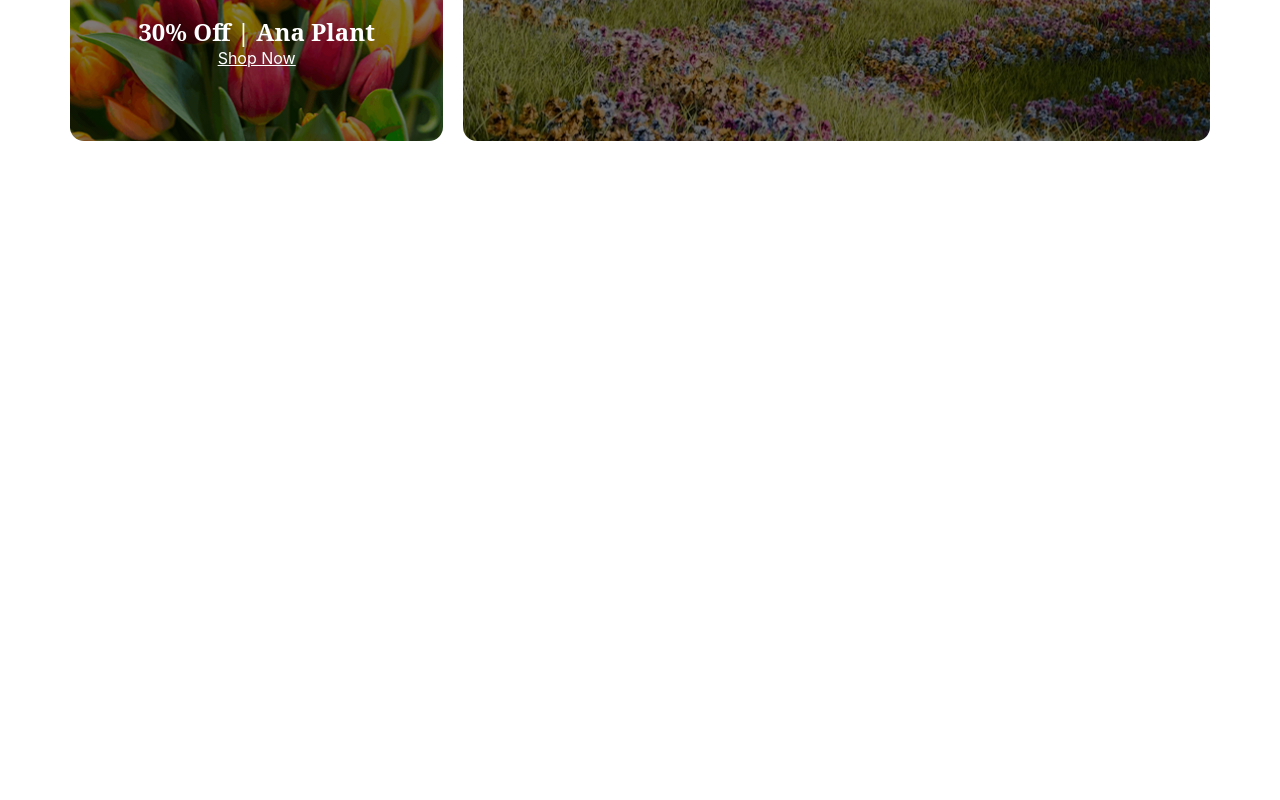
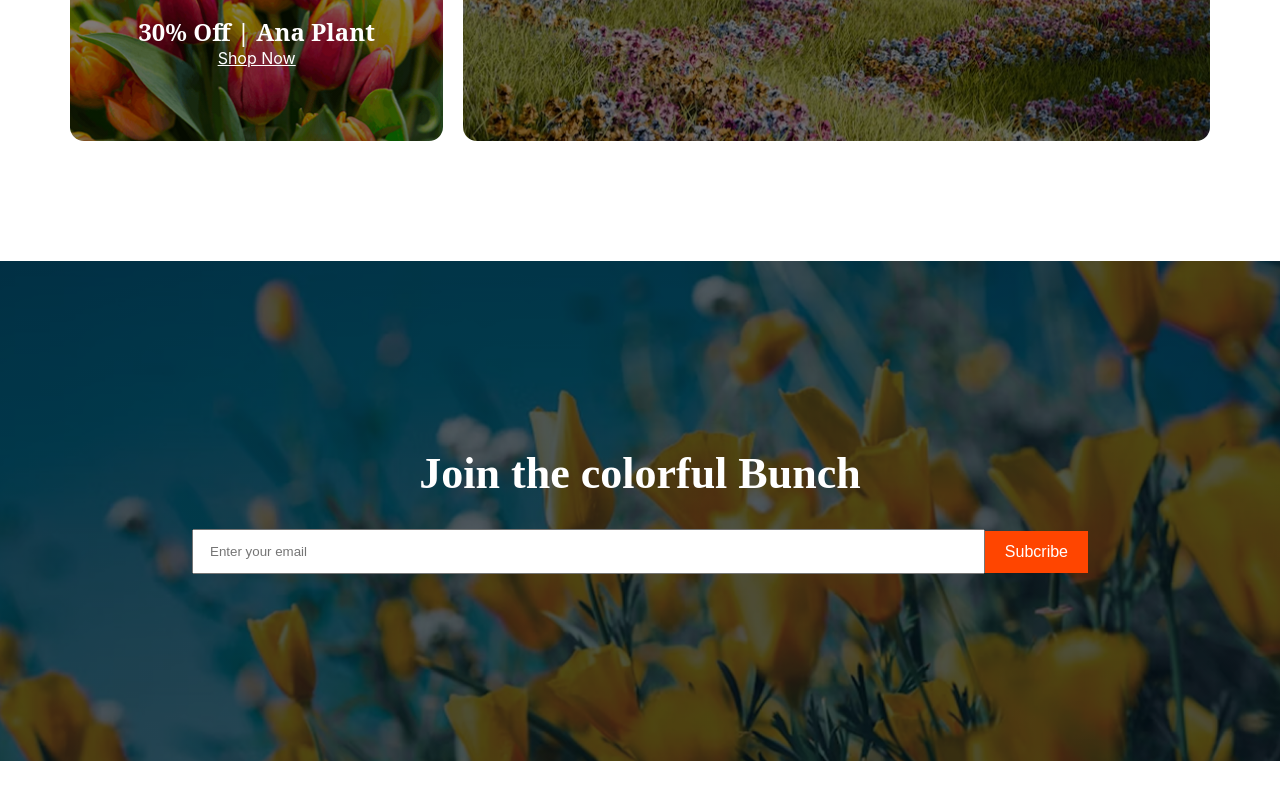
Before and after one commit to minhazahmmed/flower-shop-linear-gradient, a plain HTML site: page index.html in a window 1280 px wide. Shown: the part 330-1130 px from the top of the page. Before the commit the page ends 800 px from the top, so only its background shows below. Drawn offline with Linux system fonts and the light colour scheme.

Commit message:
section 5 added

```diff
--- a/index.html
+++ b/index.html
@@ -40,6 +40,17 @@
 
 
     </section>
+    <!-- Section-5 start -->
+
+    <section class="section-5">
+
+         <h1>Join the colorful Bunch</h1>
+         <form action="">
+            <input type="email" placeholder="Enter your email">
+            <button>Subcribe</button>
+         </form>
+
+    </section>
  </main>
 </body>
 </html>
--- a/style.css
+++ b/style.css
@@ -60,3 +60,44 @@
 .card-container span{
     text-decoration: underline;
 }
+
+
+/* section-5 design start */
+.section-5{
+    background-image: linear-gradient(rgba(0,0,0,0.5), rgba(0,0,0,0.5)), url("assets/news-letter-bg.png");
+    height: 500px;
+       background-size: cover;
+    background-repeat: no-repeat;
+    background-position: center;
+      display: flex;
+    justify-content: center;
+    align-items: center;
+    flex-direction: column;
+    gap: 30px;
+    margin-top: 120px;
+    margin-bottom: 120px;
+}
+.section-5 h1{
+    font-size: 44px;
+    color: white;
+
+
+}
+.section-5 input[type="email"]{
+    width: 100%;
+    height: 45px;
+    padding: 8px 16px;
+}
+.section-5 form{
+    display: flex;
+    text-align: center;
+    align-items: center;
+    width: 70%;
+}
+.section-5 button{
+    background-color: orangered;
+    padding: 12px 20px;
+    color: white;
+    font-size: 16px;
+    border: none;
+}
```
